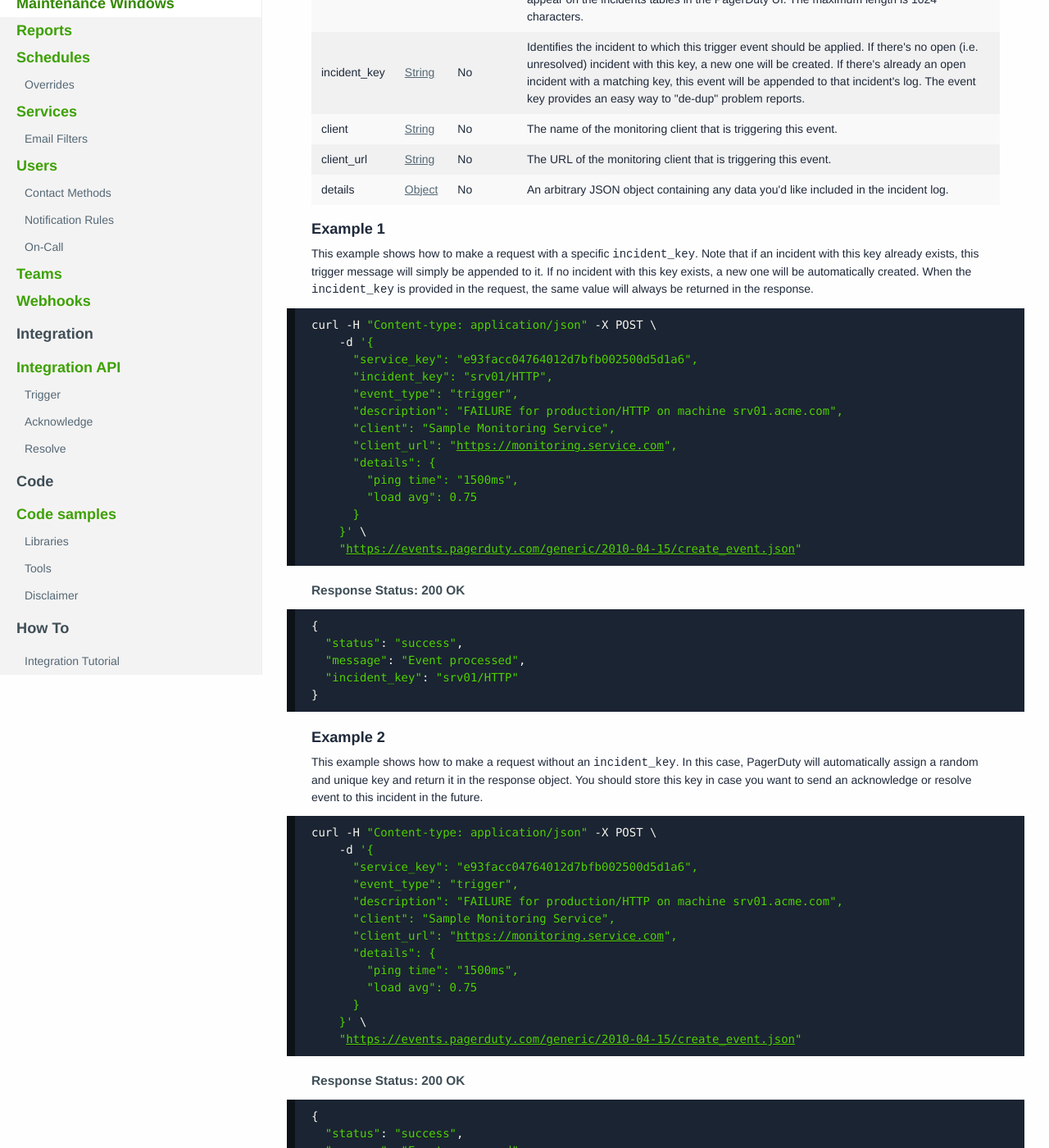
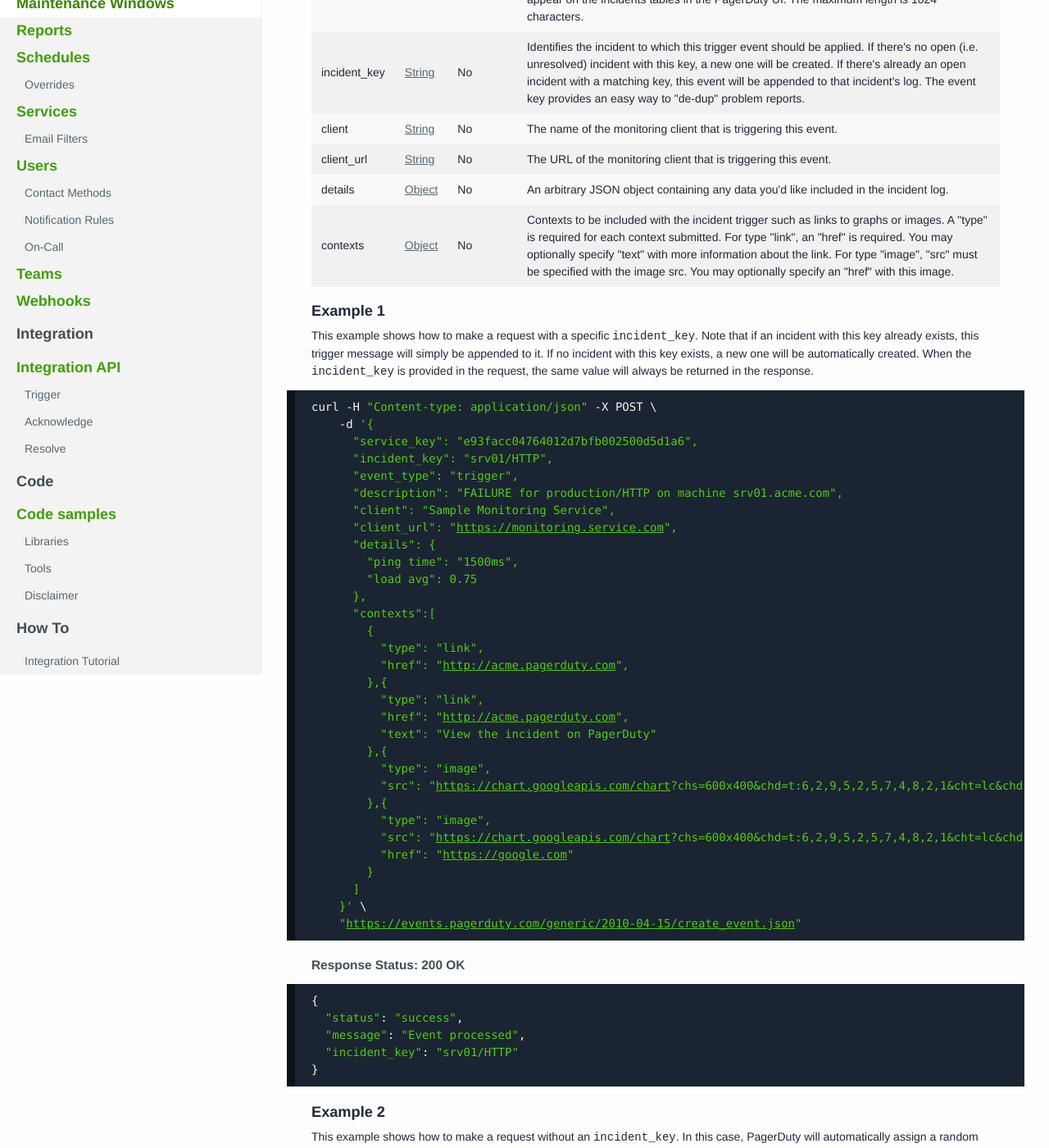
Before and after one commit to h4dz/devdocs, a Jekyll site: the page built from source/documentation/integration/events/trigger.html, in a window 1280 px wide and 1400 px high, scrolled down 516 px. Shown: the whole window at 82% size. Built offline with Jekyll 4.4.1, drawn with Linux system fonts in a browser that asks for light colours; some web fonts are replaced; some of the changed text lies outside the part shown.

Commit message:
Add contexts to event API

```diff
--- a/source/documentation/integration/events/trigger.html
+++ b/source/documentation/integration/events/trigger.html
@@ -145,6 +145,20 @@ layout: main
             An arbitrary JSON object containing any data you'd like included in the incident log.
           </td>
         </tr>
+        <tr>
+          <td>
+            contexts
+          </td>
+          <td>
+            <a href="/documentation/rest/types#object">Object</a>
+          </td>
+          <td>
+            No
+          </td>
+          <td>
+            Contexts to be included with the incident trigger such as links to graphs or images. A "type" is required for each context submitted. For type "link", an "href" is required. You may optionally specify "text" with more information about the link. For type "image", "src" must be specified with the image src. You may optionally specify an "href" with this image.
+          </td>
+        </tr>
       </tbody>
     </table>
   </div>
@@ -166,7 +180,24 @@ layout: main
       "details": {
         "ping time": "<span class='curl_params-ping time contenteditable' contenteditable='true'>1500ms</span>",
         "load avg": 0.75
-      }
+      },
+      "contexts":[
+        {
+          "type": "link",
+          "href": "http://acme.pagerduty.com",
+        },{
+          "type": "link",
+          "href": "http://acme.pagerduty.com",
+          "text": "View the incident on PagerDuty"
+        },{
+          "type": "image",
+          "src": "https://chart.googleapis.com/chart?chs=600x400&chd=t:6,2,9,5,2,5,7,4,8,2,1&cht=lc&chds=a&chxt=y&chm=D,0033FF,0,0,5,1"
+        },{
+          "type": "image",
+          "src": "https://chart.googleapis.com/chart?chs=600x400&chd=t:6,2,9,5,2,5,7,4,8,2,1&cht=lc&chds=a&chxt=y&chm=D,0033FF,0,0,5,1",
+          "href": "https://google.com"
+        }
+      ]
     }' \
     "https://events.pagerduty.com/generic/2010-04-15/create_event.json"</code>
 </pre>
@@ -199,7 +230,24 @@ layout: main
       "details": {
         "ping time": "<span class='curl_params-ping time contenteditable' contenteditable='true'>1500ms</span>",
         "load avg": 0.75
-      }
+      },
+      "contexts":[
+        {
+          "type": "link",
+          "href": "http://acme.pagerduty.com",
+        },{
+          "type": "link",
+          "href": "http://acme.pagerduty.com",
+          "text": "View the incident on PagerDuty"
+        },{
+          "type": "image",
+          "src": "https://chart.googleapis.com/chart?chs=600x400&chd=t:6,2,9,5,2,5,7,4,8,2,1&cht=lc&chds=a&chxt=y&chm=D,0033FF,0,0,5,1"
+        },{
+          "type": "image",
+          "src": "https://chart.googleapis.com/chart?chs=600x400&chd=t:6,2,9,5,2,5,7,4,8,2,1&cht=lc&chds=a&chxt=y&chm=D,0033FF,0,0,5,1",
+          "href": "https://google.com"
+        }
+      ]
     }' \
     "https://events.pagerduty.com/generic/2010-04-15/create_event.json"</code>
 </pre>
```
